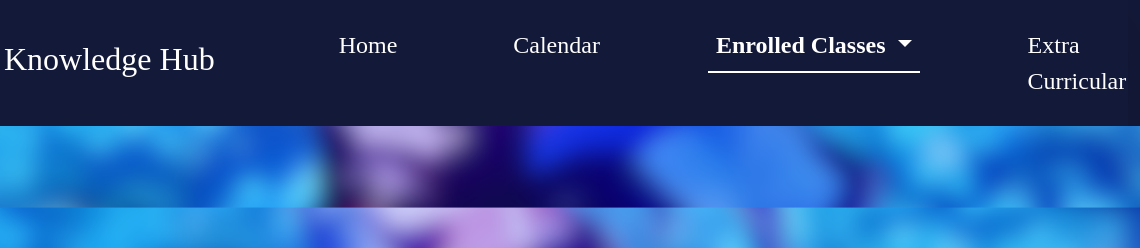
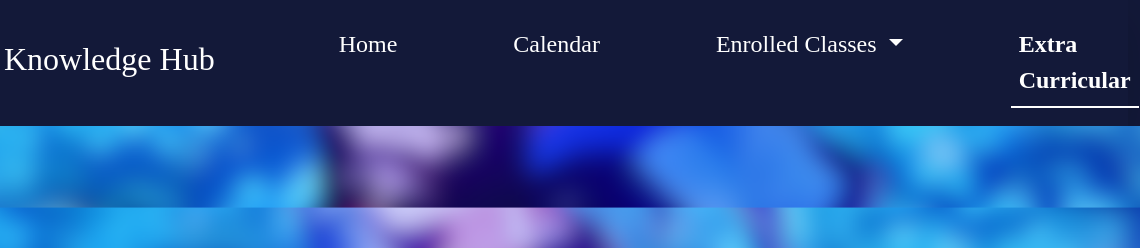
Before and after one commit to jtcinense/jtcinense2027, a plain HTML site: page extracurriculars.html in a window 1280 px wide. Shown: the top 248 px of the page, 140-1280 px from the left. Drawn offline with nearby package versions, Linux system fonts and the light colour scheme.

Commit message:
Update extracurriculars.html

```diff
--- a/extracurriculars.html
+++ b/extracurriculars.html
@@ -157,10 +157,10 @@
                     <a class="nav-link text-white"  aria-current="page" href="Home.html">Home</a>
                   </li>
                   <li class="nav-item " id="nav2">
-                    <a class="nav-link text-white" href="#">Calendar</a>
+                    <a class="nav-link text-white" href="MelusineMaint.html">Calendar</a>
                   </li>
-                  <li class="nav-item dropdown nav-underline">
-                    <a class="nav-link dropdown-toggle active text-white" href="#" role="button" data-bs-toggle="dropdown" aria-expanded="false" id="nav3">
+                  <li class="nav-item dropdown">
+                    <a class="nav-link dropdown-toggle text-white" href="#" role="button" data-bs-toggle="dropdown" aria-expanded="false" id="nav3">
                       Enrolled Classes
                     </a>
                     <ul class="dropdown-menu">
@@ -174,8 +174,8 @@
                         <li><a class="dropdown-item" href="MelusineMaint.html">Computer Science</a></li>
                     </ul>
                   </li>
-                  <li class="nav-item" id="nav4">
-                    <a class="nav-link text-white" href="extracurriculars.html">Extra Curricular</a>
+                  <li class="nav-item nav-underline" id="nav4">
+                    <a class="nav-link active text-white" href="extracurriculars.html">Extra Curricular</a>
                   </li>
                   <li class="nav-item" id="nav5">
                     <a class="nav-link text-white" href="index.html">Log Out</a>
```
